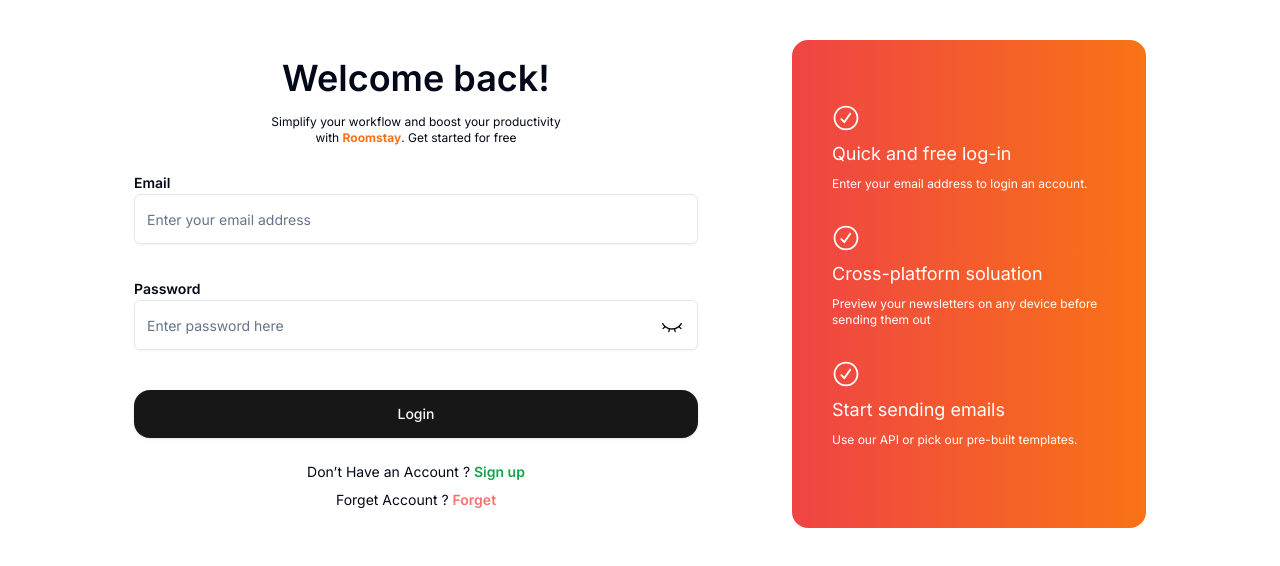
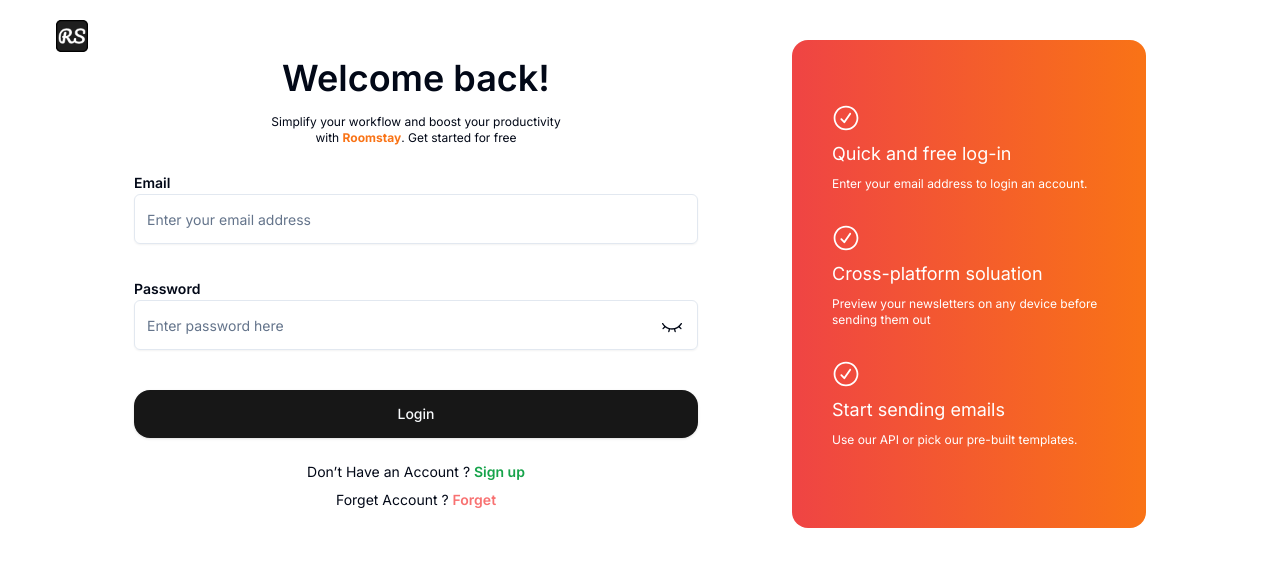
Before and after one commit to satender9586/roomstay, a Next.js app: page /login in a window 1280 px wide. Shown: the top 566 px of the page. Built offline with nearby package versions, Linux system fonts and the light colour scheme; no server answers.

Commit message:
add: logo in login page

```diff
--- a/src/app/login/page.jsx
+++ b/src/app/login/page.jsx
@@ -11,6 +11,8 @@ import { EyeOpenIcon, EyeClosedIcon } from "@radix-ui/react-icons";
 import { giveUserSliceObj } from "../../../utils/sliceMethod";
 import { setUserSlice } from "../../../redux/reducers/userSlice";
 import { useDispatch } from "react-redux";
+import roomstayLogo from "../../../assests/official/roomstay.png"
+import Image from "next/image";
 
 const Login = () => {
     const dispatch = useDispatch()
@@ -63,7 +65,9 @@ const Login = () => {
 
     return (
         <div className="flex flex-col justify-center items-center">
-            <div className="my-10 flex justify-evenly items-center w-full xl:w-[1200px] rounded-3xl ">
+            <div className="flex justify-evenly items-center w-full xl:w-[1200px] rounded-3xl relative py-10 ">
+
+                <Image src={roomstayLogo} onClick={() => router.push("/")} alt="Logo" width={32} height={32} className="size-8 absolute top-5 left-4 cursor-pointer" />
 
 
                 <div className="flex flex-col flex-[0.8] lg:flex-[0.5] gap-6 items-center justify-center ">
```
